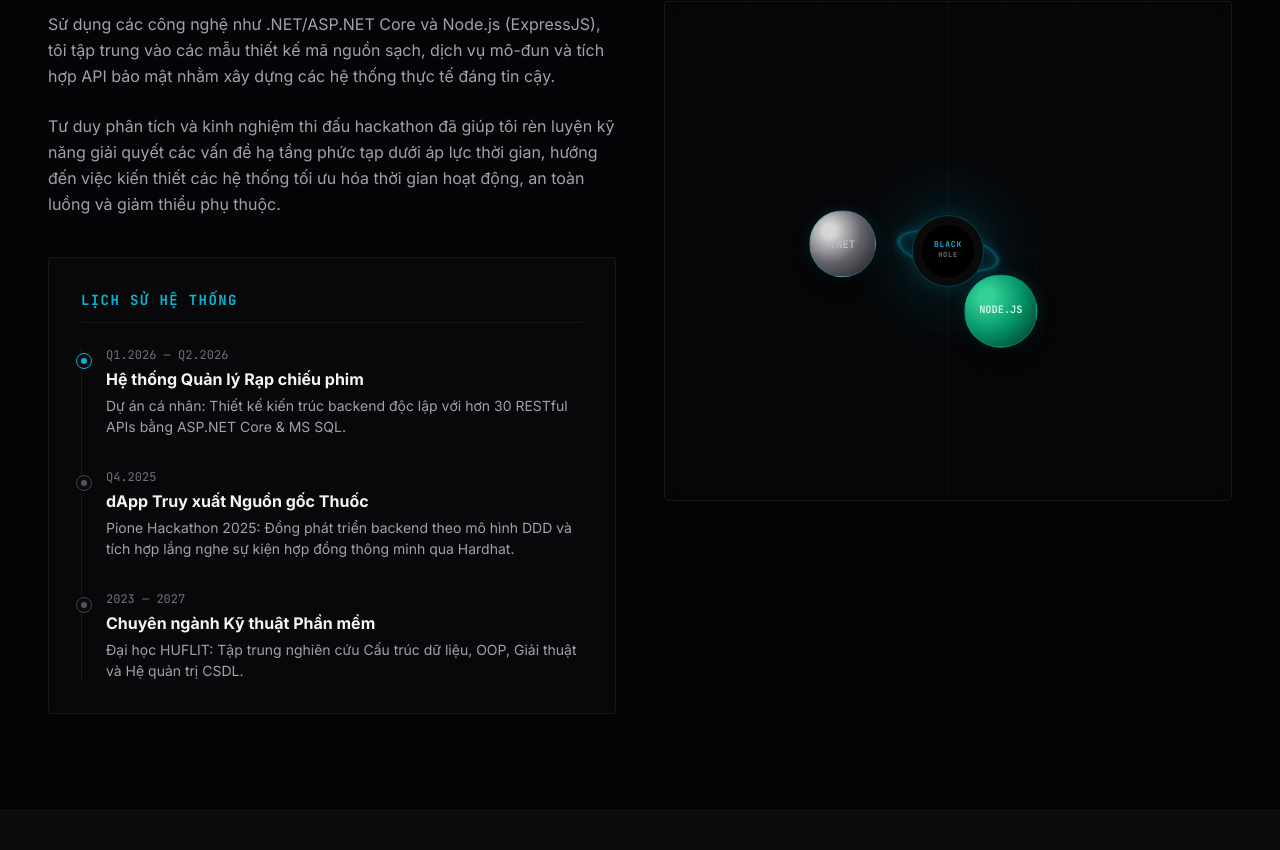
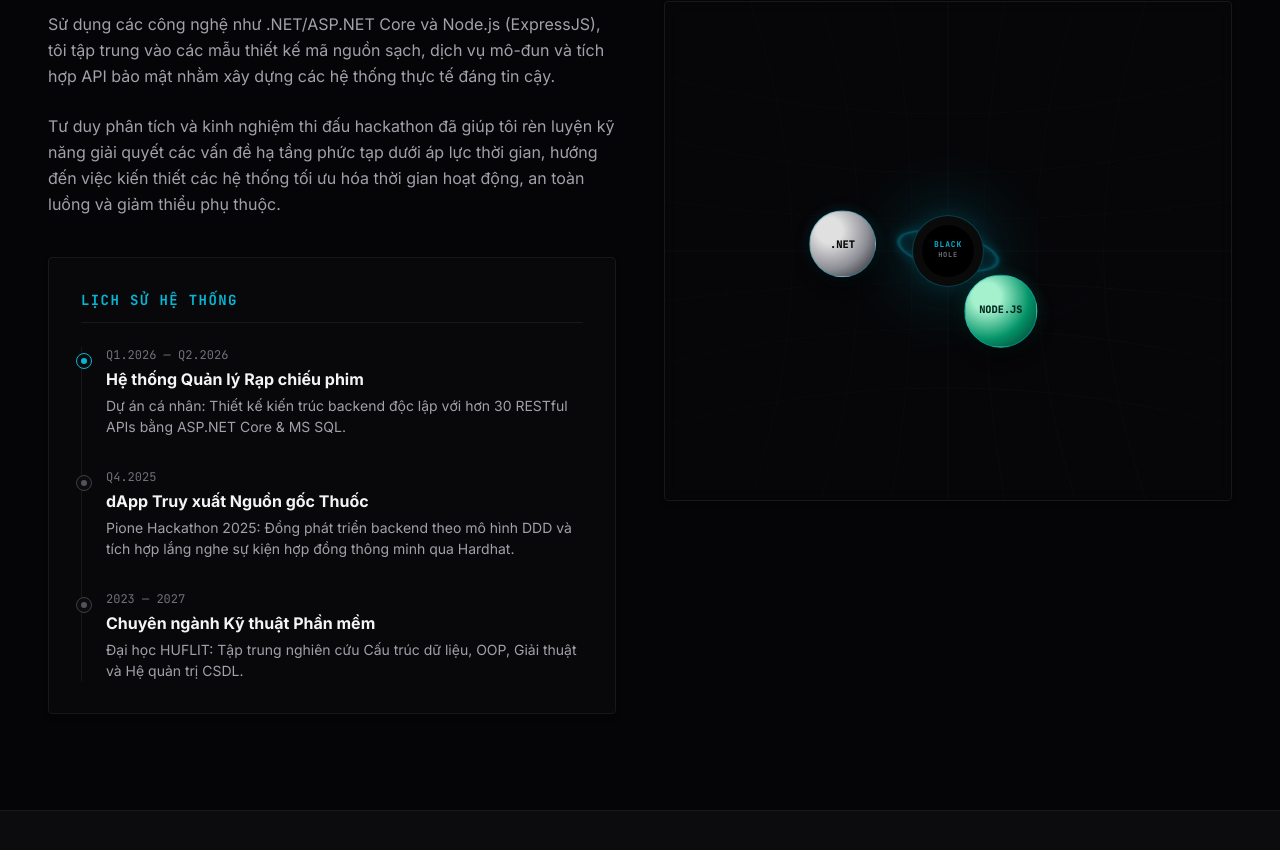
Before and after one commit to duc19092005/My-Portfolio, a React (Vite) app: page / in a window 1280 px wide. Shown: the part 1109-1959 px from the top of the page. Built offline with nearby package versions, Linux system fonts and the light colour scheme.

Commit message:
style: enhance planet color contrast and text legibility

```diff
--- a/src/components/About.tsx
+++ b/src/components/About.tsx
@@ -184,18 +184,18 @@ export default function About() {
           <div
             planet-id="dotnet"
             ref={planet1Ref}
-            className="absolute w-16 h-16 flex items-center justify-center border border-[#06b6d4]/30 bg-[radial-gradient(circle_at_30%_30%,#f4f4f5_10%,#71717a_50%,#18181b_100%)] rounded-full shadow-[0_8px_16px_rgba(0,0,0,0.65),_0_0_15px_rgba(6,182,212,0.2)] pointer-events-auto select-none"
+            className="absolute w-16 h-16 flex items-center justify-center border border-[#06b6d4]/40 bg-[radial-gradient(circle_at_30%_30%,#ffffff_20%,#a1a1aa_60%,#18181b_100%)] rounded-full shadow-[0_8px_16px_rgba(0,0,0,0.65),_0_0_15px_rgba(6,182,212,0.2)] pointer-events-auto select-none"
           >
-            <span className="font-mono text-[10px] text-zinc-300 font-bold">.NET</span>
+            <span className="font-mono text-[10px] text-zinc-950 font-extrabold">.NET</span>
           </div>
 
           {/* Planet 2: Node.js */}
           <div
             planet-id="nodejs"
             ref={planet2Ref}
-            className="absolute w-16 h-16 flex items-center justify-center border border-[#06b6d4]/30 bg-[radial-gradient(circle_at_30%_30%,#34d399_10%,#059669_50%,#022c22_100%)] rounded-full shadow-[0_8px_16px_rgba(0,0,0,0.65),_0_0_15px_rgba(52,211,153,0.2)] pointer-events-auto select-none"
+            className="absolute w-16 h-16 flex items-center justify-center border border-[#06b6d4]/40 bg-[radial-gradient(circle_at_30%_30%,#a7f3d0_20%,#059669_60%,#022c22_100%)] rounded-full shadow-[0_8px_16px_rgba(0,0,0,0.65),_0_0_15px_rgba(52,211,153,0.2)] pointer-events-auto select-none"
           >
-            <span className="font-mono text-[9px] text-emerald-100 font-bold">NODE.JS</span>
+            <span className="font-mono text-[9px] text-emerald-950 font-extrabold">NODE.JS</span>
           </div>
         </motion.div>
       </div>
```
